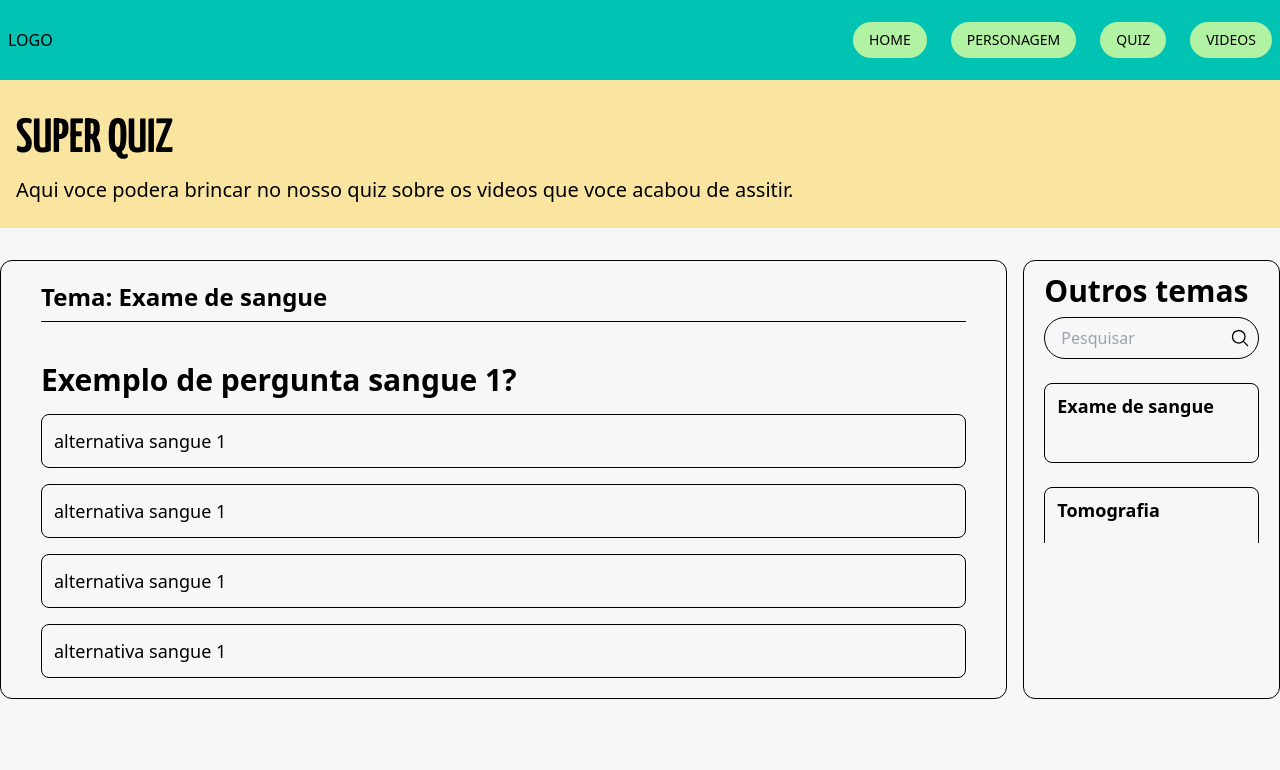
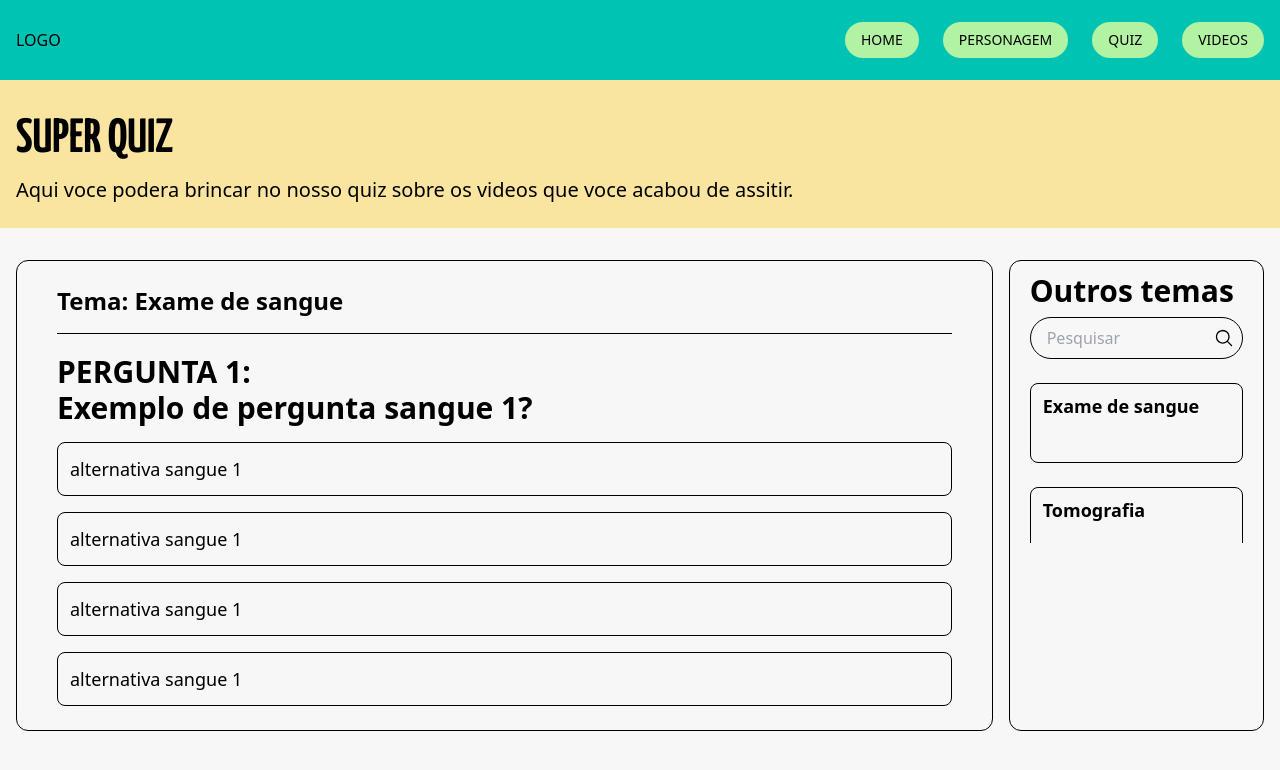
Before and after one commit to rafadagalera/Amigos-da-Saude, a React (Vite) app: page /quiz/1 in a window 1280 px wide. Shown: the top 770 px of the page. Built offline with nearby package versions, Linux system fonts and the light colour scheme.

Commit message:
fix: quiz bugs e estilizacao

```diff
--- a/src/components/header.jsx
+++ b/src/components/header.jsx
@@ -9,16 +9,27 @@ export default function Header() {
 
   return (
     <header className="fixed top-0 z-10 h-20 w-screen bg-turquesa-100">
-      <div className="container relative flex h-full items-center justify-between px-2 md:mx-auto">
+      <div className="container relative mx-auto flex h-full items-center justify-between px-4">
         <div>LOGO</div>
 
         <Bars3Icon className="size-6 md:hidden" onClick={handleMenu} />
-        <div id="menu_mobile" className="absolute bottom-0 right-0 translate-y-[100%] hidden md:hidden">
+        <div
+          id="menu_mobile"
+          className="absolute bottom-0 right-0 hidden translate-y-[100%] md:hidden"
+        >
           <nav className="flex flex-col gap-5">
-            <Link to="/" onClick={handleMenu}>HOME</Link>
-            <Link to="/personagem" onClick={handleMenu}>PERSONAGEM</Link>
-            <Link to="/quiz/1" onClick={handleMenu}>QUIZ</Link>
-            <Link to="/videos" onClick={handleMenu}>VIDEOS</Link>
+            <Link to="/" onClick={handleMenu}>
+              HOME
+            </Link>
+            <Link to="/personagem" onClick={handleMenu}>
+              PERSONAGEM
+            </Link>
+            <Link to="/quiz/1" onClick={handleMenu}>
+              QUIZ
+            </Link>
+            <Link to="/videos" onClick={handleMenu}>
+              VIDEOS
+            </Link>
           </nav>
         </div>
 
--- a/src/pages/quiz.jsx
+++ b/src/pages/quiz.jsx
@@ -1,4 +1,4 @@
-import { useContext } from "react";
+import { useContext, useEffect, useState } from "react";
 import { useParams } from "react-router-dom";
 import { ExamesContext } from "../context/ExamesProvider";
 import { SearchVideos } from "../components/serchVideos";
@@ -13,7 +13,40 @@ export default function Quiz() {
   let indexQuiz = 0;
   let pontuacao = 0;
 
+  const setQuiz = () => {
+    const perguntaIndex = document.querySelector("#pergunta-index");
+    const pergunta = document.querySelector("#pergunta");
+    const alternativa1 = document.querySelector("#alternativa1");
+    const alternativa2 = document.querySelector("#alternativa2");
+    const alternativa3 = document.querySelector("#alternativa3");
+    const alternativa4 = document.querySelector("#alternativa4");
+
+    perguntaIndex.classList.remove("hidden");
+
+    alternativa1.classList.remove("hidden");
+    alternativa2.classList.remove("hidden");
+    alternativa3.classList.remove("hidden");
+    alternativa4.classList.remove("hidden");
+
+    perguntaIndex.innerHTML = `PERGUNTA ${indexQuiz + 1}:`;
+    pergunta.innerHTML = findExame.quiz[indexQuiz].pergunta;
+
+    alternativa1.innerHTML =
+      findExame.quiz[indexQuiz].alternativas.alternativa1;
+    alternativa2.innerHTML =
+      findExame.quiz[indexQuiz].alternativas.alternativa2;
+    alternativa3.innerHTML =
+      findExame.quiz[indexQuiz].alternativas.alternativa3;
+    alternativa4.innerHTML =
+      findExame.quiz[indexQuiz].alternativas.alternativa4;
+  };
+
+  useEffect(() => {
+    setQuiz();
+  });
+
   const handleQuiz = () => {
+    const perguntaIndex = document.querySelector("#pergunta-index");
     const pergunta = document.querySelector("#pergunta");
     const alternativa1 = document.querySelector("#alternativa1");
     const alternativa2 = document.querySelector("#alternativa2");
@@ -25,6 +58,7 @@ export default function Quiz() {
       console.log(pontuacao);
 
       pergunta.innerHTML = `Acabou, sua pontuação foi: ${pontuacao}`;
+
       alternativa1.classList.add("hidden");
       alternativa2.classList.add("hidden");
       alternativa3.classList.add("hidden");
@@ -33,6 +67,8 @@ export default function Quiz() {
     }
 
     pergunta.innerHTML = findExame.quiz[indexQuiz].pergunta;
+    perguntaIndex.innerHTML = `PERGUNTA ${indexQuiz + 1}:`;
+
     alternativa1.innerHTML =
       findExame.quiz[indexQuiz].alternativas.alternativa1;
     alternativa2.innerHTML =
@@ -54,10 +90,10 @@ export default function Quiz() {
   };
 
   return (
-    <div className="flex pb-2 pt-20">
-      <div className="flex w-full flex-col gap-6 md:flex-col md:items-start md:gap-8">
-        <div className="w-full bg-amarelo-100 px-4 py-6">
-          <div className="container mx-auto flex flex-col">
+    <div className="flex pb-4 pt-20">
+      <div className="flex w-full flex-col gap-6 md:gap-8">
+        <div className="w-full bg-amarelo-100">
+          <div className="container mx-auto flex flex-col px-4 py-6">
             <h2 className="font-yanone text-[3rem] font-bold">SUPER QUIZ</h2>
             <p className="text-xl">
               Aqui voce podera brincar no nosso quiz sobre os videos que voce
@@ -66,17 +102,25 @@ export default function Quiz() {
           </div>
         </div>
 
-        <div className="container mx-auto flex w-full flex-col gap-4 md:flex-row-reverse md:justify-between">
+        <div className="container mx-auto flex w-full flex-col gap-4 px-4 md:flex-row-reverse md:justify-between">
           <SearchVideos destino="quiz" />
 
-          <div className="flex w-full grow flex-col gap-10 rounded-xl border px-4 py-5 md:px-10">
-            <div className="border-b pb-2">
+          <div className="flex w-full grow flex-col gap-5 rounded-xl border px-4 py-6 md:px-10">
+            <div className="border-b pb-4">
               <h3 className="text-2xl font-semibold">Tema: {findExame.name}</h3>
             </div>
             <div className="flex flex-col gap-4">
-              <h3 id="pergunta" className="text-2xl font-semibold md:text-3xl">
-                {findExame.quiz[0].pergunta}
-              </h3>
+              <div>
+                <h3 id="pergunta-index" className="text-3xl font-bold">
+                  PERGUNTA {indexQuiz + 1}:
+                </h3>
+                <h3
+                  id="pergunta"
+                  className="text-2xl font-semibold md:text-3xl"
+                >
+                  {findExame.quiz[0].pergunta}
+                </h3>
+              </div>
 
               <div className="flex flex-col gap-4">
                 <p
```
